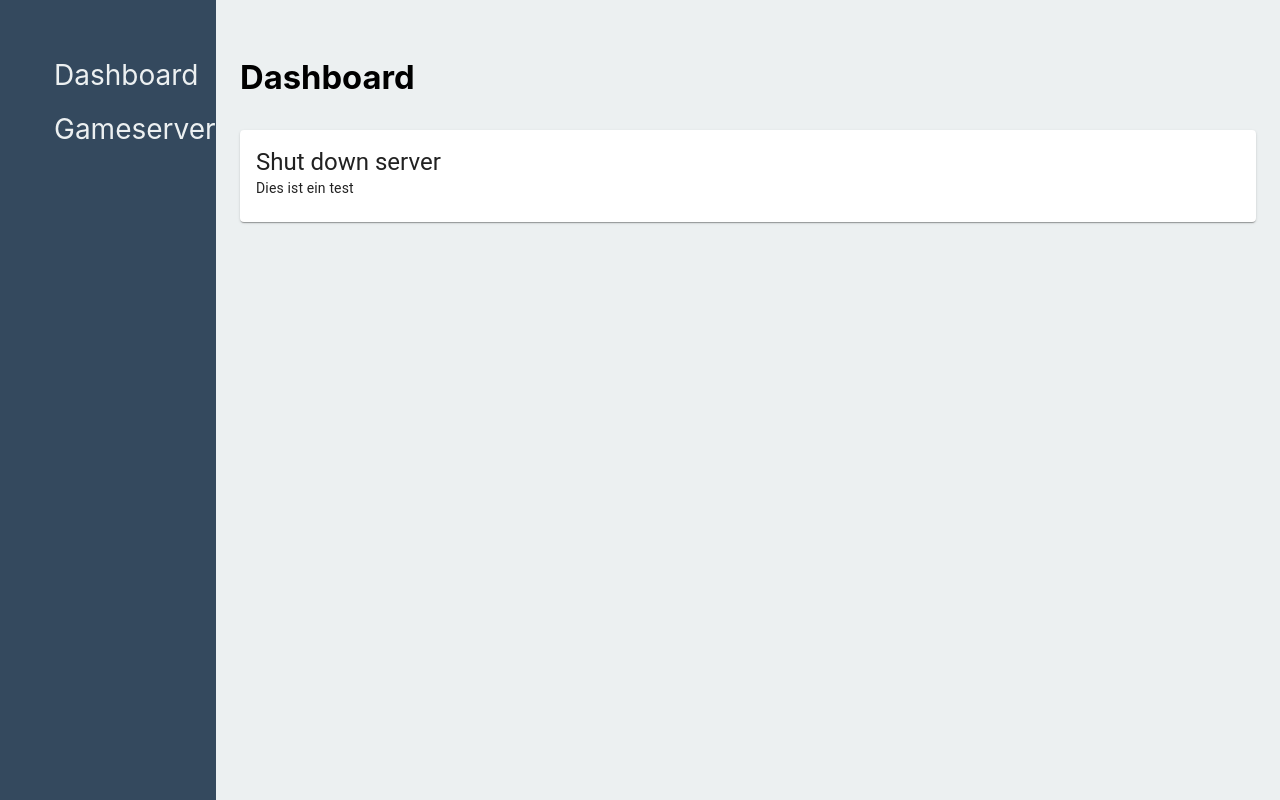
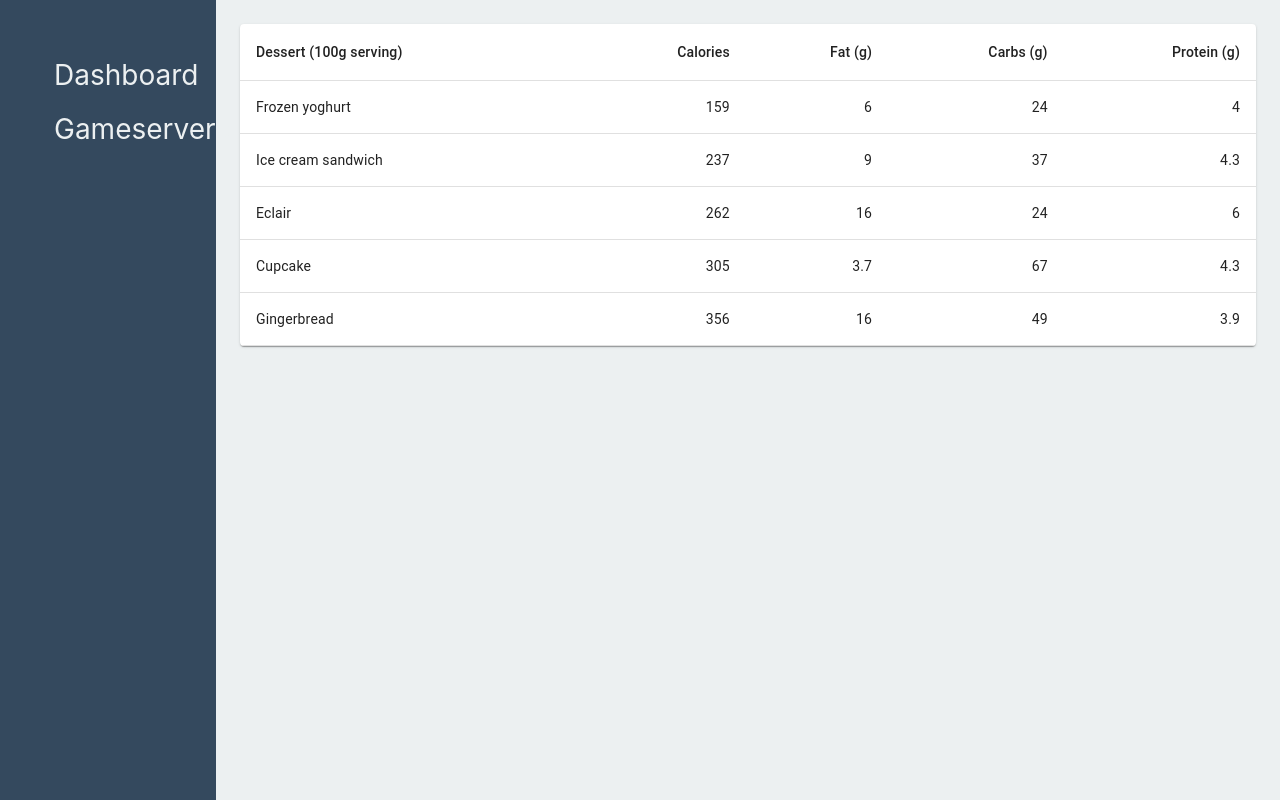
Before and after one commit to fr1edrik/Admin-Dashboard, a React (Create React App) app: page /gameservers in a window 1280 px wide. Built offline with nearby package versions, Linux system fonts and the light colour scheme.

Commit message:
implement table

```diff
--- /dev/null
+++ b/src/components/Common/Table/index.tsx
@@ -0,0 +1,66 @@
+import React from 'react';
+import { makeStyles } from '@material-ui/core/styles';
+import Table from '@material-ui/core/Table';
+import TableBody from '@material-ui/core/TableBody';
+import TableCell from '@material-ui/core/TableCell';
+import TableContainer from '@material-ui/core/TableContainer';
+import TableHead from '@material-ui/core/TableHead';
+import TableRow from '@material-ui/core/TableRow';
+import Paper from '@material-ui/core/Paper';
+
+const useStyles = makeStyles({
+	table: {
+		minWidth: 650,
+	},
+});
+
+function createData(
+	name: string,
+	calories: number,
+	fat: number,
+	carbs: number,
+	protein: number,
+) {
+	return { name, calories, fat, carbs, protein };
+}
+
+const rows = [
+	createData('Frozen yoghurt', 159, 6.0, 24, 4.0),
+	createData('Ice cream sandwich', 237, 9.0, 37, 4.3),
+	createData('Eclair', 262, 16.0, 24, 6.0),
+	createData('Cupcake', 305, 3.7, 67, 4.3),
+	createData('Gingerbread', 356, 16.0, 49, 3.9),
+];
+
+export default function SimpleTable() {
+	const classes = useStyles();
+
+	return (
+		<TableContainer component={Paper}>
+			<Table className={classes.table} aria-label='simple table'>
+				<TableHead>
+					<TableRow>
+						<TableCell>Dessert (100g serving)</TableCell>
+						<TableCell align='right'>Calories</TableCell>
+						<TableCell align='right'>Fat&nbsp;(g)</TableCell>
+						<TableCell align='right'>Carbs&nbsp;(g)</TableCell>
+						<TableCell align='right'>Protein&nbsp;(g)</TableCell>
+					</TableRow>
+				</TableHead>
+				<TableBody>
+					{rows.map(row => (
+						<TableRow key={row.name}>
+							<TableCell component='th' scope='row'>
+								{row.name}
+							</TableCell>
+							<TableCell align='right'>{row.calories}</TableCell>
+							<TableCell align='right'>{row.fat}</TableCell>
+							<TableCell align='right'>{row.carbs}</TableCell>
+							<TableCell align='right'>{row.protein}</TableCell>
+						</TableRow>
+					))}
+				</TableBody>
+			</Table>
+		</TableContainer>
+	);
+}
--- a/src/components/Dashboard/index.tsx
+++ b/src/components/Dashboard/index.tsx
@@ -1,5 +1,5 @@
 import React, { Component } from 'react';
-import Card from '../Card';
+import Card from '../Common/Card';
 export default class Dashboard extends Component {
 	render(): any {
 		return (
--- /dev/null
+++ b/src/components/GameServersView/index.tsx
@@ -0,0 +1,8 @@
+import React, { Component } from 'react';
+import Table from '../Common/Table';
+
+export default class GameServersView extends Component {
+	render(): any {
+		return <Table />;
+	}
+}
--- a/src/components/Sidebar/index.tsx
+++ b/src/components/Sidebar/index.tsx
@@ -11,7 +11,7 @@ export default class Sidebar extends Component {
 						<Link to='/dashboard'>Dashboard</Link>
 					</li>
 					<li>
-						<Link to='/dashboard'>Gameserver</Link>
+						<Link to='/gameservers'>Gameservers</Link>
 					</li>
 				</ul>
 			</div>
```
Also changed, not shown: src/components/Common/List/index.tsx (added, +33 -0 lines), src/router/index.tsx (+9 -2 lines), src/components/Common/Card/index.tsx (renamed from src/components/Card/index.tsx).
